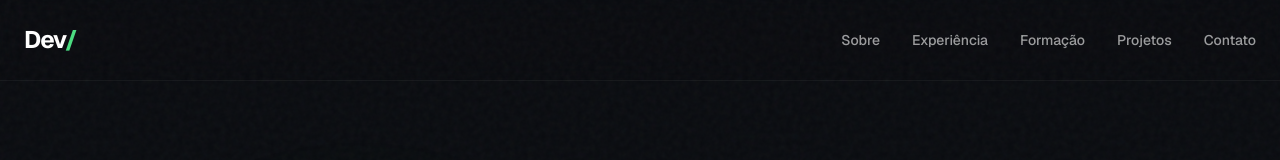
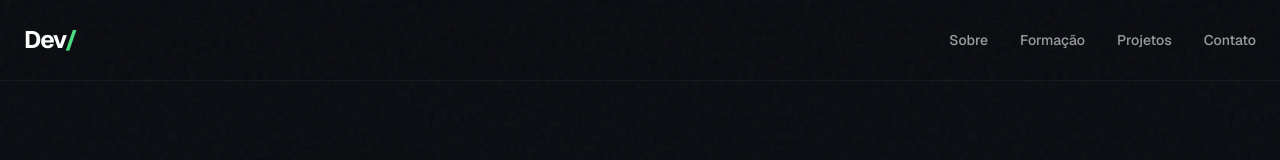
Before and after one commit to LeonardoSalees/leonardosales, a Next.js app: page / in a window 1280 px wide. Shown: the top 160 px of the page. Built offline with nearby package versions, Linux system fonts and the light colour scheme.

Commit message:
copy: change menu item

```diff
--- a/src/components/Header.tsx
+++ b/src/components/Header.tsx
@@ -9,7 +9,6 @@ const Header = () => {
 
   const navItems = [
     { name: 'Sobre', href: '#about' },
-    { name: 'Experiência', href: '#experience' },
     { name: 'Formação', href: '#formation' },
     { name: 'Projetos', href: '#projects' },
     { name: 'Contato', href: '#contact' },
```
